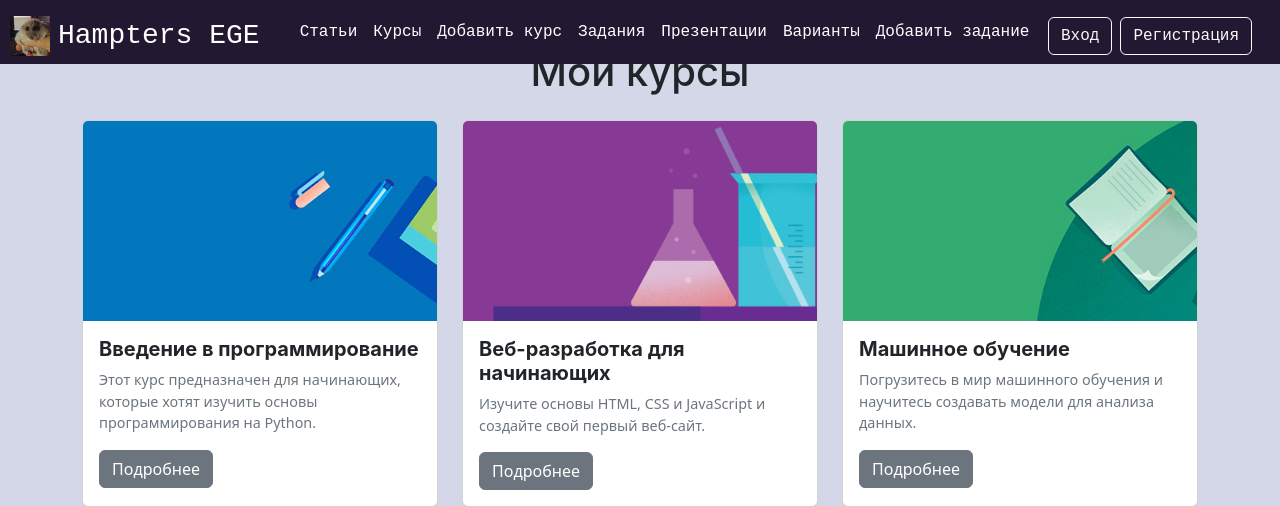
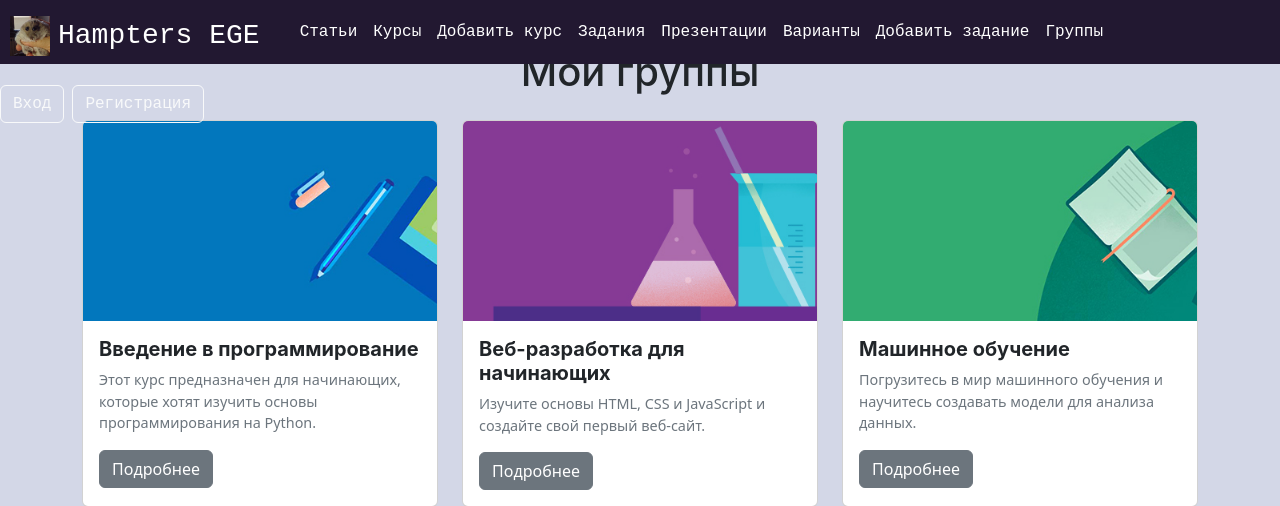
Before and after one commit to Keopint/EGE_WEBSITE_2, a Flask app: page /teacher in a window 1280 px wide. Shown: the top 506 px of the page. Run offline with Flask 3, Linux system fonts and the light colour scheme; some libraries are stand-ins or nearby versions.

Commit message:
Добавлена заглушка для групп

```diff
--- a/templates/base.html
+++ b/templates/base.html
@@ -42,6 +42,7 @@
           <li style="margin-top: auto; margin-bottom: auto;"><a href="{{url_for('pitches')}}" class="nav-link px-2 text-white be_centered" style="text-decoration: none; margin-top: auto; margin-bottom: auto;">Презентации</a></li>
           <li style="margin-top: auto; margin-bottom: auto;"><a href="{{url_for('variants')}}" class="nav-link px-2 text-white be_centered" style="text-decoration: none; margin-top: auto; margin-bottom: auto;">Варианты</a></li>
           <li style="margin-top: auto; margin-bottom: auto;"><a href="{{url_for('add_task_form')}}" class="nav-link px-2 text-white be_centered" style="text-decoration: none; margin-top: auto; margin-bottom: auto;">Добавить задание</a></li>
+          <li style="margin-top: auto; margin-bottom: auto;"><a href="{{url_for('teacher_courses')}}" class="nav-link px-2 text-white be_centered" style="text-decoration: none; margin-top: auto; margin-bottom: auto;">Группы</a></li>
         </ul>
 
         <div class="text-end right_header uk-flex-right">
--- a/templates/teacher_courses.html
+++ b/templates/teacher_courses.html
@@ -1,7 +1,7 @@
 {% extends "base.html" %}
 
 {% block title %}
-Главная страница
+Группы
 {% endblock %}
 
 {% block script %}
@@ -33,7 +33,7 @@
 <body>
 
     <div class="container my-5">
-        <h1 class="text-center mb-4">Мои курсы</h1>
+        <h1 class="text-center mb-4">Мои группы</h1>
         <div class="row row-cols-1 row-cols-md-3 g-4">
             <div class="col">
                 <div class="card h-100">
```
